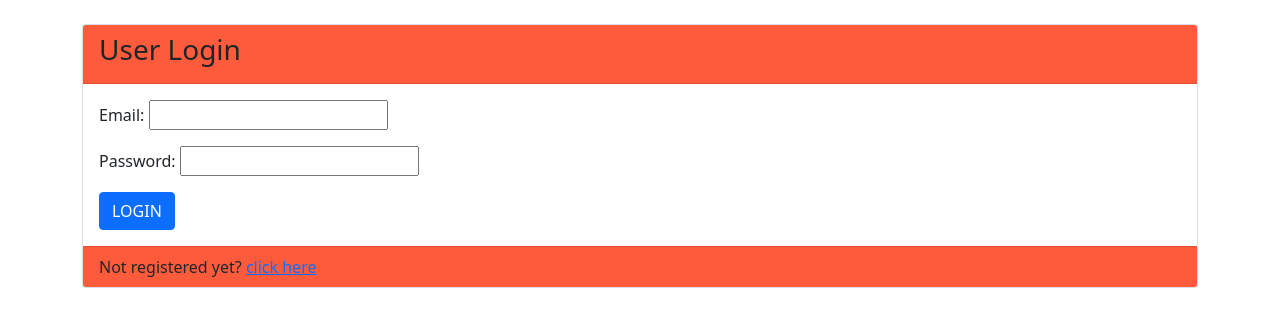
After one commit to Sanumaya/Car-Rental-System, a Django app: page /CARRENTAL/users/LogIn/ in a window 1280 px wide. The commit adds this page. Shown: the top 327 px of the page. Run offline with Django 4.2, Linux system fonts and the light colour scheme.

Commit message:
login and signup

```diff
--- a/car_rental/app/forms.py
+++ b/car_rental/app/forms.py
@@ -1,9 +1,8 @@
-from django.forms import PasswordInput, forms
 
+from django import forms
 from app.models import UserDetail
 
 class UserSignInForm(forms.ModelForm):
-    password = forms.CharField(widget=PasswordInput)
     class Meta:
         # fields = "__all__" - to load all fields
         fields = ("first_name", "middle_name", "last_name", "contact", "email", "password") # selective fields
--- a/car_rental/app/templates/layouts/base.html
+++ b/car_rental/app/templates/layouts/base.html
@@ -27,8 +27,8 @@
                 <li><a href="#reviews">Reviews</a></li>
             </ul>
             <div class="header-btn">
-                <a href="#" class="sign-up">SignUp</a>
-                <a href="#" class="sign-in">LogIn</a>
+                <a href="{% url 'user.SignUp'  %}" class="sign-up">SignUp</a>
+                <a href="{% url 'user.LogIn' %}" class="sign-in">LogIn</a>
             </div>
         </header>
         <!-- Home-->
--- /dev/null
+++ b/car_rental/app/templates/users/LogIn.html
@@ -0,0 +1,45 @@
+<!doctype html>
+<html lang="en">
+    <head>
+        <!-- Required meta tags -->
+        <meta charset="utf-8">
+        <meta name="viewport" content="width=device-width, initial-scale=1">
+
+        <!-- Bootstrap CSS -->
+        <link href="https://cdn.jsdelivr.net/npm/bootstrap@5.0.2/dist/css/bootstrap.min.css" rel="stylesheet" integrity="sha384-EVSTQN3/azprG1Anm3QDgpJLIm9Nao0Yz1ztcQTwFspd3yD65VohhpuuCOmLASjC" crossorigin="anonymous">
+
+        <title>User Login</title>
+    </head>
+    <body>
+        <div class="container-lg">
+            <div class="card mt-4">
+                <div class="card-header">
+                    <h3>User Login</h3>
+                </div>
+                {% if msg_error %}
+                <div class="alert alert-danger" role="alert">
+                    {{ msg_error }}
+                </div>
+                {% endif %}
+                <div class="card-body">
+                    <form action="#" method="POST">
+                        {% csrf_token %}
+                        {{ form.as_p }}
+                        <input type="submit" class="btn btn-primary text-uppercase" value="login">
+                    </form>
+                </div>
+                <div class="card-footer">
+                    Not registered yet? <a href="{% url 'user.SignUp' %}">click here</a>
+                </div>
+            </div>
+        </div>
+    </body>
+    <style>
+        .card-footer {
+            background-color: #fe5b3d;
+        }
+        .card-header {
+            background-color: #fe5b3d;
+        }
+    </style>
+</html>
--- a/car_rental/app/urls.py
+++ b/car_rental/app/urls.py
@@ -2,4 +2,6 @@
 from . import views
 urlpatterns = [
     path('layouts/base/', views.layouts_base),
+     path('users/SignUp/', views.user_register, name="user.SignUp"),
+    path('users/LogIn/', views.user_login, name="user.LogIn"),
 ]
--- a/car_rental/app/views.py
+++ b/car_rental/app/views.py
@@ -1,8 +1,52 @@
 from django.shortcuts import render
+import re
+
+#importing models
+from .models import UserDetail
+
+from .forms import UserSignInForm, UserLoginForm
 
 # Create your views here.
 def layouts_base(request):
     context = {
-        "welcome_msg": "Welcome to Information Tracker",
+        "welcome_msg": "Welcome to Information Tracker"
     }
-    return render(request, "layouts/base.html", context)
+    return render(request, "layouts/base.html")
+
+def user_login(request):
+    login_form = UserLoginForm()
+    context = {
+        "form": login_form
+    }
+    if request.method == "POST":
+        req_email = request.POST.get("email")
+        req_password = request.POST.get("password")
+        try:
+            std_data = UserDetail.objects.get(email=req_email)
+            if std_data.password == req_password:
+                return render(request, "users/dashboard.html")
+            else:
+                context.setdefault("msg_error", "Invalid email or password!!")
+                return render(request, "users/login.html", context)
+        except:
+            context.setdefault("msg_error", "Invalid email or password!!")
+            return render(request, "users/login.html")
+    else:
+        return render(request, "users/LogIn.html", context)
+
+def user_register(request):
+    reg_form = UserSignInForm()
+    context = {
+        "form": reg_form
+    }
+    if request.method == "POST":
+        std_data = UserDetail()
+        std_data.first_name = request.POST.get("first_name")
+        std_data.middle_name = request.POST.get("middle_name")
+        std_data.last_name = request.POST.get("last_name")
+        std_data.contact = request.POST.get("contact")
+        std_data.email = request.POST.get("email")
+        std_data.password = request.POST.get("password")
+        std_data.save()
+    else:
+        return render(request, "users/SignUp.html", context)
--- a/car_rental/static/css/style.css
+++ b/car_rental/static/css/style.css
@@ -48,7 +48,7 @@
     display: flex;
     align-items: center;
     justify-content: space-between;
-    background: #eeeff1;
+    background-color: #fe5b3d;
     padding: 15px 100px;
 }
 
@@ -58,6 +58,7 @@
 
 .navbar {
     display: flex;
+    background-color: #fe5b3d;
 }
 
 .navbar li {
```
Also changed, not shown: car_rental/app/templates/users/SignUp.html (added, +40 -0 lines), car_rental/app/templates/users/sign-in.html (deleted), car_rental/app/templates/users/sign-up.html (deleted).
